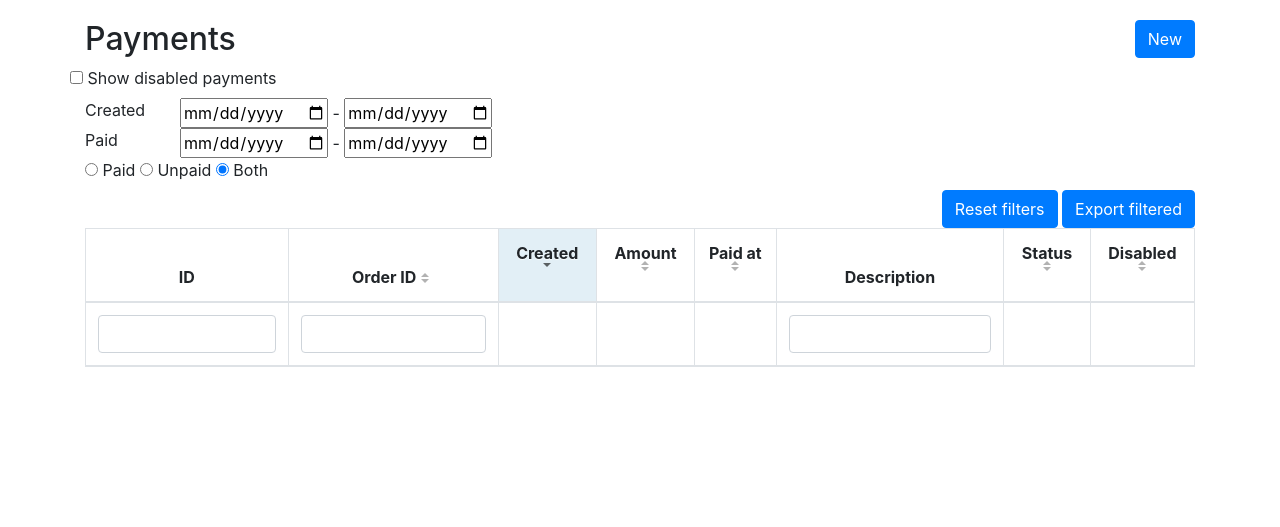
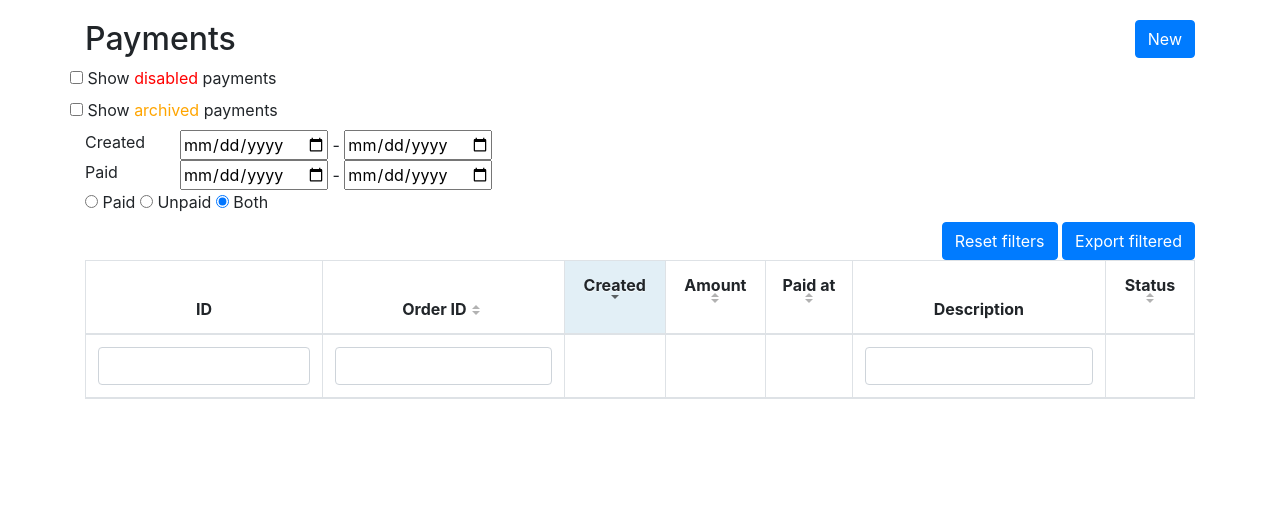
Before and after one commit to amschaal/payment, a Django app: page /payments/ in a window 1280 px wide. Shown: the part 116-643 px from the top of the page. Run offline with Django 3.2, Linux system fonts and the light colour scheme; the visitor is signed in with stand-in values (Sample User, id 1); data that the repository does not hold is empty; parts of the project's set-up code (start-up, migrations or seed data) failed here and were passed over; some libraries are stand-ins or nearby versions.

Commit message:
Add filter for archived, update interface

```diff
--- a/payment/api/views.py
+++ b/payment/api/views.py
@@ -9,7 +9,7 @@ from rest_framework.permissions import IsAdminUser
 
 class PaymentViewset(viewsets.ReadOnlyModelViewSet):
     serializer_class = PaymentSerializer
-    filter_fields = {'id':[ 'icontains'],'order_id':[ 'icontains'],'description':['icontains'],'status':['exact'],'disabled':['exact'],'created':['gte','lte'],'paid_at':['gte','lte'],'status':['exact']}
+    filter_fields = {'id':[ 'icontains'],'order_id':[ 'icontains'],'description':['icontains'],'status':['exact'],'disabled':['exact'],'archived':['exact'],'created':['gte','lte'],'paid_at':['gte','lte'],'status':['exact']}
 #     search_fields = ('title',)
     ordering_fields = ('created','status','amount','disabled','paid_at','order_id')
     permission_classes = (IsAdminUser,)
--- a/payment/templates/payment/payments.html
+++ b/payment/templates/payment/payments.html
@@ -2,19 +2,28 @@
 {% load staticfiles %}
 
 {% block content %}
+<style>
+.archived {
+    color: orange;
+}
+.disabled {
+    color: red;
+}
+</style>
 <h2>Payments <a class="btn btn-primary float-right" href="{% url 'create_payment' %}">New</a></h2>
 <div ng-app="payments">
 {% verbatim %}
 <div ng-controller="PaymentsController" ng-init="init()">
 
-	<div class="row"><label><input type="checkbox" ng-model="filters.disabled" ng-true-value="''" ng-false-value="'False'"/> Show disabled payments</label></div>
+	<div class="row"><label><input type="checkbox" ng-model="filters.disabled" ng-true-value="''" ng-false-value="'False'"/> Show <span class="disabled">disabled</span> payments</label></div>
+	<div class="row"><label><input type="checkbox" ng-model="filters.archived" ng-true-value="''" ng-false-value="'False'"/> Show <span class="archived">archived</span> payments</label></div>
 	<div class="row"><div class="col-1">Created</div><div class="col-11"><input type="date" ng-model="filters.created__gte"> - <input type="date" ng-model="filters.created__lte" ng-change="filters.created__lte.setDate(filters.created__lte.getDate() + 1)"></div></div>
 	<div class="row"><div class="col-1">Paid</div><div class="col-11"><input type="date" ng-model="filters.paid_at__gte"> - <input type="date" ng-model="filters.paid_at__lte" ng-change="filters.paid_at__lte.setDate(filters.paid_at__lte.getDate() + 1)"></div></div>
 	<div><label> <input type="radio" value="PAID" ng-model="filters.status"/> Paid </label> <label> <input type="radio" value="UNPAID" ng-model="filters.status"/> Unpaid </label> <label> <input type="radio" value="" ng-model="filters.status"/> Both</label></div>
 	<div class="float-right"><a class="btn btn-primary" href="#" ng-click="setDefaultFilters()">Reset filters</a> <a class="btn btn-primary" href="#" ng-click="exportPayments('xls')">Export filtered</a></div>
 	<br>
 	<table ng-table="tableParams" class="table table-condensed table-bordered table-striped" ng-cloak>
-      <tr ng-repeat="row in $data">
+      <tr ng-repeat="row in $data" ng-class="{disabled: row.disabled, archived: row.archived}">
         <td data-title="'ID'" filter="{id__icontains: 'text'}"><a href="/payments/{{row.id}}/">{{row.id}}</a></td>
         <td data-title="'Order ID'" sortable="'order_id'" filter="{order_id__icontains: 'text'}">{{row.order_id}}</td>
         <td data-title="'Created'" sortable="'created'">{{row.created|date:'short'}}</td>
@@ -22,7 +31,7 @@
         <td data-title="'Paid at'" sortable="'paid_at'">{{row.paid_at|date:'short'}}</td>
         <td data-title="'Description'" filter="{description__icontains: 'text'}">{{row.description}}</td>
         <td data-title="'Status'" sortable="'status'">{{row.status}}</td>
-        <td data-title="'Disabled'" sortable="'disabled'">{{row.disabled}}</td>
+        <!-- <td data-title="'Disabled'" sortable="'disabled'">{{row.disabled}}</td> -->
       </tr>
     </table>
 
@@ -50,7 +59,7 @@
     	  		});
     	  	};
     	  	$scope.setDefaultFilters = function () {
-    	  		$scope.filters = {disabled: 'False', created__at__gte: null, created__at__lte: null, status: ''};
+    	  		$scope.filters = {disabled: 'False', archived: 'False', created__at__gte: null, created__at__lte: null, status: ''};
     	  		$scope.tableParams.filter({});
     	  	};
     	  	$scope.exportPayments = function (format) {
```
